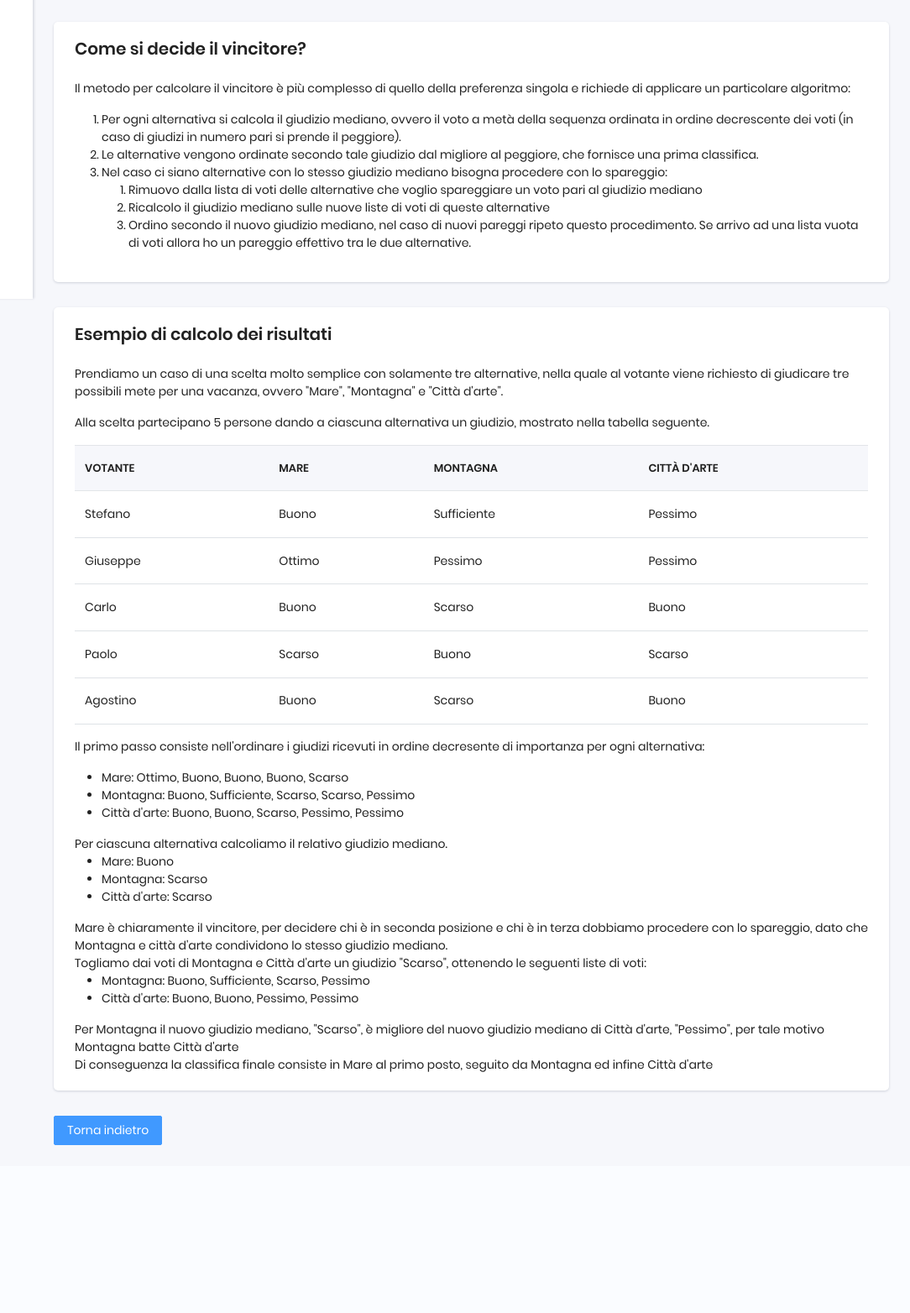
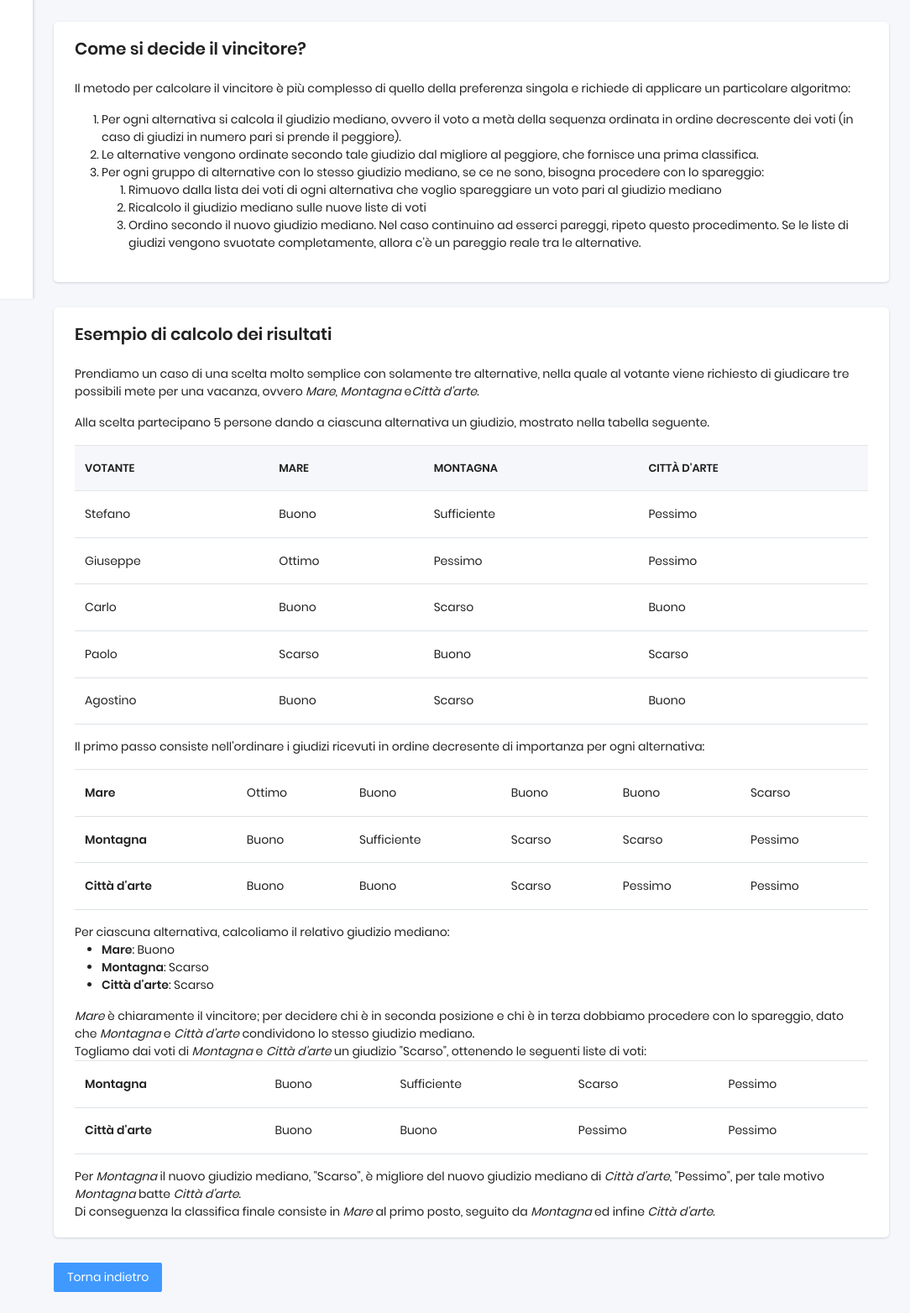
Before and after one commit to StefanoTrv/PollAtMe, a Django app: page /help/majorityjudgment/ in a window 1280 px wide. Shown: the part 500-2064 px from the top of the page at 84% size, without its empty margins (196-1280 px from the left). Before the commit the page ends 1864 px from the top, so only its background shows below. Run offline with Django 4.2, Linux system fonts and the light colour scheme; parts of the project's set-up code (start-up, migrations or seed data) failed here and were passed over; some libraries are stand-ins or nearby versions.

Commit message:
Vari piccoli miglioramenti Migliorata la formattazione e parte del testo della pagina di spiegazione del giudizio maggioritario. Migliorati i commenti e il nome di una classe relativamente ai servizi per il calcolo del giudizio maggioritario. Separati in classi diverse, sullo stesso file, i test che operano sulla classe che calcola i risultati dei Poll del nostro db e quelli che operano sulla classe che calcola i risultati delle scelte che le vengono passate come  dizionari.

```diff
--- a/templates/polls/help/spiegazione_giudizio_maggioritario.html
+++ b/templates/polls/help/spiegazione_giudizio_maggioritario.html
@@ -53,16 +53,16 @@
                                 Le alternative vengono ordinate secondo tale giudizio dal migliore al peggiore, che fornisce una prima classifica.
                             </li>
                             <li>
-                                Nel caso ci siano alternative con lo stesso giudizio mediano bisogna procedere con lo spareggio:
+                                Per ogni gruppo di alternative con lo stesso giudizio mediano, se ce ne sono, bisogna procedere con lo spareggio:
                                 <ol>
                                     <li>
-                                        Rimuovo dalla lista di voti delle alternative che voglio spareggiare un voto pari al giudizio mediano
+                                        Rimuovo dalla lista dei voti di ogni alternativa che voglio spareggiare un voto pari al giudizio mediano
                                     </li>
                                     <li>
-                                        Ricalcolo il giudizio mediano sulle nuove liste di voti di queste alternative
+                                        Ricalcolo il giudizio mediano sulle nuove liste di voti
                                     </li>
                                     <li>
-                                        Ordino secondo il nuovo giudizio mediano, nel caso di nuovi pareggi ripeto questo procedimento. Se arrivo ad una lista vuota di voti allora ho un pareggio effettivo tra le due alternative.
+                                        Ordino secondo il nuovo giudizio mediano. Nel caso continuino ad esserci pareggi, ripeto questo procedimento. Se le liste di giudizi vengono svuotate completamente, allora c'è un pareggio reale tra le alternative.
                                     </li>
                                 </ol>
                             </li>
@@ -75,7 +75,7 @@
                     <div class="card-body">
                         <h5 class="card-title"> Esempio di calcolo dei risultati</h5>
                         <p class="card-text">
-                            Prendiamo un caso di una scelta molto semplice con solamente tre alternative, nella quale al votante viene richiesto di giudicare tre possibili mete per una vacanza, ovvero "Mare", "Montagna" e "Città d'arte".
+                            Prendiamo un caso di una scelta molto semplice con solamente tre alternative, nella quale al votante viene richiesto di giudicare tre possibili mete per una vacanza, ovvero <i>Mare</i>, <i>Montagna</i> e<i>Città d'arte</i>.
                         </p>
                         <p class="card-text">
                             Alla scelta partecipano 5 persone dando a ciascuna alternativa un giudizio, mostrato nella tabella seguente.
@@ -97,29 +97,47 @@
                         <p class="card-text">
                             Il primo passo consiste nell'ordinare i giudizi ricevuti in ordine decresente di importanza per ogni alternativa:
                         </p>
+                        <div class="table-responsive-md">
+                            <table class="table table-hover">
+                            <tbody>
+                            <tr>
+                            <th>Mare</th> <td >Ottimo</td> <td >Buono</td> <td >Buono</td> <td >Buono</td> <td >Scarso</td>
+                            </tr>
+                            <tr>
+                            <th>Montagna</th> <td>Buono</td> <td>Sufficiente</td> <td>Scarso</td> <td>Scarso</td> <td>Pessimo</td>
+                            </tr>
+                            <tr>
+                            <th>Città d'arte</th> <td>Buono</td> <td>Buono</td> <td>Scarso</td> <td>Pessimo</td> <td>Pessimo</td>
+                            </tr>
+                            </tbody>
+                            </table>
+                            </div>
+                        Per ciascuna alternativa, calcoliamo il relativo giudizio mediano:
                         <ul>
-                            <li>Mare: Ottimo, Buono, Buono, Buono, Scarso</li>
-                            <li>Montagna: Buono, Sufficiente, Scarso, Scarso, Pessimo</li>
-                            <li>Città d'arte: Buono, Buono, Scarso, Pessimo, Pessimo</li>
-                        </ul>
-                        Per ciascuna alternativa calcoliamo il relativo giudizio mediano.
-                        <ul>
-                            <li>Mare: Buono</li>
-                            <li>Montagna: Scarso</li>
-                            <li>Città d'arte: Scarso</li>
+                            <li><b>Mare</b>: Buono</li>
+                            <li><b>Montagna</b>: Scarso</li>
+                            <li><b>Città d'arte</b>: Scarso</li>
                         </ul>
 
-                        Mare è chiaramente il vincitore, per decidere chi è in seconda posizione e chi è in terza dobbiamo procedere con lo spareggio, dato che
-                        Montagna e città d'arte condividono lo stesso giudizio mediano.
+                        <i>Mare</i> è chiaramente il vincitore; per decidere chi è in seconda posizione e chi è in terza dobbiamo procedere con lo spareggio, dato che
+                        <i>Montagna</i> e <i>Città d'arte</i> condividono lo stesso giudizio mediano.
                         <br>
-                        Togliamo dai voti di Montagna e Città d'arte un giudizio "Scarso", ottenendo le seguenti liste di voti:
-                        <ul>
-                            <li>Montagna: Buono, Sufficiente, Scarso, Pessimo</li>
-                            <li>Città d'arte: Buono, Buono, Pessimo, Pessimo</li>
-                        </ul>
-                        Per Montagna il nuovo giudizio mediano, "Scarso", è migliore del nuovo giudizio mediano di Città d'arte, "Pessimo", per tale motivo Montagna batte Città d'arte
+                        Togliamo dai voti di <i>Montagna</i> e <i>Città d'arte</i> un giudizio "Scarso", ottenendo le seguenti liste di voti:
+                        <div class="table-responsive-md">
+                            <table class="table table-hover">
+                            <tbody>
+                            <tr>
+                            <th>Montagna</th> <td>Buono</td> <td>Sufficiente</td> <td>Scarso</td> <td>Pessimo</td>
+                            </tr>
+                            <tr>
+                            <th>Città d'arte</th> <td>Buono</td> <td>Buono</td> <td>Pessimo</td> <td>Pessimo</td>
+                            </tr>
+                            </tbody>
+                            </table>
+                            </div>
+                        Per <i>Montagna</i> il nuovo giudizio mediano, "Scarso", è migliore del nuovo giudizio mediano di <i>Città d'arte</i>, "Pessimo", per tale motivo <i>Montagna</i> batte <i>Città d'arte</i>.
                         <p class="card-text">
-                            Di conseguenza la classifica finale consiste in Mare al primo posto, seguito da Montagna ed infine Città d'arte
+                            Di conseguenza la classifica finale consiste in <i>Mare</i> al primo posto, seguito da <i>Montagna</i> ed infine <i>Città d'arte</i>.
                         </p>
                     </div>
                 </div>
```
Also changed, not shown: polls/services/giudizio_maggioritario.py (+14 -19 lines), tests/services/test_giudizio_maggioritario.py (+32 -29 lines).
